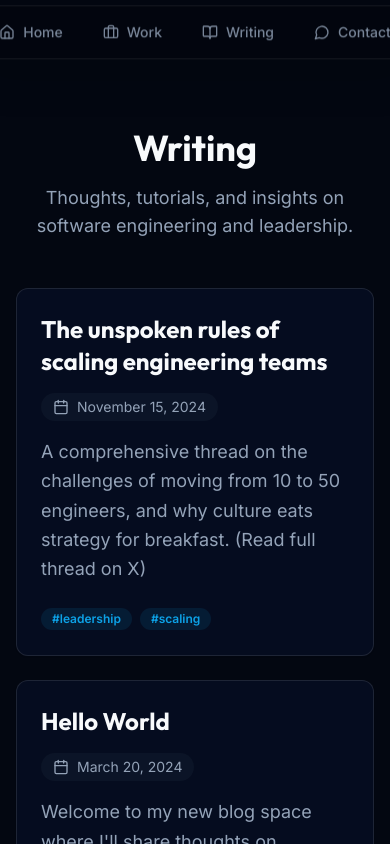
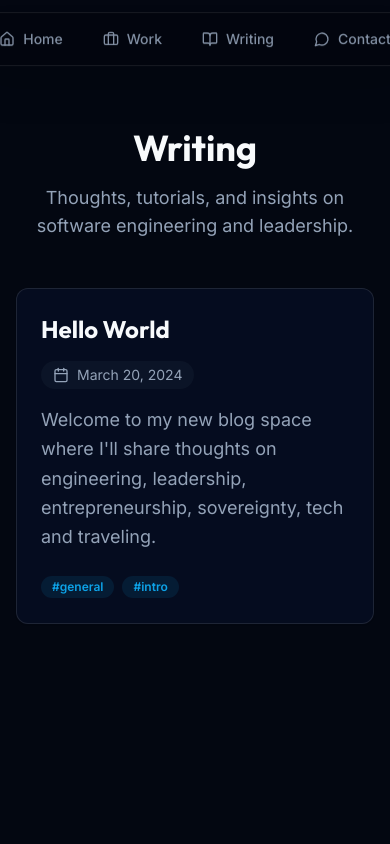
Before and after one commit to zot24/zot24, a Next.js app: page /blog in a window 390 px wide. Shown: the top 844 px of the page. Built offline with nearby package versions, Linux system fonts and the light colour scheme.

Commit message:
feat: Add CLAUDE.md for project guidance, implement blog card component, enhance navigation and social link tracking, and update profile and content details

```diff
--- a/app/blog/page.tsx
+++ b/app/blog/page.tsx
@@ -1,9 +1,6 @@
-import Link from 'next/link';
 import { getAllPosts } from '@/lib/blog';
-import { Card } from '@/components/ui/card';
-import { Badge } from '@/components/ui/badge';
-import { BookOpen, Calendar, ArrowRight } from 'lucide-react';
-import { format } from 'date-fns';
+import { BookOpen } from 'lucide-react';
+import { BlogCard } from '@/components/blog-card';
 
 export const metadata = {
     title: 'Writing - zot24',
@@ -26,40 +23,7 @@ export default function BlogPage() {
                 <div className="grid gap-6">
                     {posts.length > 0 ? (
                         posts.map((post) => (
-                            <Link key={post.slug} href={`/blog/${post.slug}`}>
-                                <Card className="p-6 md:p-8 hover:bg-muted/5 transition-colors border-white/10 group cursor-pointer h-full">
-                                    <div className="flex flex-col gap-4">
-                                        <div className="flex flex-col md:flex-row md:items-center justify-between gap-4">
-                                            <h2 className="text-2xl font-bold font-heading group-hover:text-primary transition-colors">
-                                                {post.title}
-                                            </h2>
-                                            <div className="flex items-center gap-2 text-sm text-muted-foreground bg-muted/30 px-3 py-1 rounded-full w-fit">
-                                                <Calendar className="w-4 h-4" />
-                                                <time dateTime={post.date}>
-                                                    {format(new Date(post.date), 'MMMM d, yyyy')}
-                                                </time>
-                                            </div>
-                                        </div>
-
-                                        <p className="text-muted-foreground text-lg leading-relaxed">
-                                            {post.description}
-                                        </p>
-
-                                        <div className="flex items-center justify-between mt-2">
-                                            <div className="flex gap-2">
-                                                {post.tags?.map((tag) => (
-                                                    <Badge key={tag} variant="secondary" className="text-xs bg-primary/10 text-primary hover:bg-primary/20">
-                                                        #{tag}
-                                                    </Badge>
-                                                ))}
-                                            </div>
-                                            <div className="flex items-center gap-1 text-primary font-medium opacity-0 group-hover:opacity-100 transition-opacity -translate-x-4 group-hover:translate-x-0 duration-300">
-                                                Read Article <ArrowRight className="w-4 h-4" />
-                                            </div>
-                                        </div>
-                                    </div>
-                                </Card>
-                            </Link>
+                            <BlogCard key={post.slug} post={post} />
                         ))
                     ) : (
                         <div className="text-center py-20 text-muted-foreground">
--- a/app/layout.tsx
+++ b/app/layout.tsx
@@ -1,6 +1,7 @@
 import './globals.css';
 import type { Metadata } from 'next';
 import { Inter, Outfit } from 'next/font/google';
+import Script from 'next/script';
 import { Providers } from './providers';
 import { NavigationMenu } from '@/components/navigation-menu';
 
@@ -24,6 +25,11 @@ export default function RootLayout({
           <NavigationMenu />
           {children}
         </Providers>
+        <Script
+          src="https://umami.motty.io/script.js"
+          data-website-id="c9e30775-03c2-4b26-bdbd-90006ac86727"
+          strategy="afterInteractive"
+        />
       </body>
     </html>
   );
--- /dev/null
+++ b/components/blog-card.tsx
@@ -0,0 +1,76 @@
+'use client';
+
+import Link from 'next/link';
+import { Card } from '@/components/ui/card';
+import { Badge } from '@/components/ui/badge';
+import { Calendar, ArrowRight } from 'lucide-react';
+import { format } from 'date-fns';
+import type { BlogPost } from '@/lib/blog';
+import { trackArticleClick } from '@/lib/analytics';
+
+interface BlogCardProps {
+  post: BlogPost;
+}
+
+export function BlogCard({ post }: BlogCardProps) {
+  const isExternal = !!post.externalLink;
+  const href = post.externalLink || `/blog/${post.slug}`;
+
+  const handleClick = () => {
+    trackArticleClick({
+      title: post.title,
+      slug: post.slug,
+      isExternal,
+      platform: post.platform,
+    });
+  };
+
+  const CardContent = (
+    <Card className="p-6 md:p-8 hover:bg-muted/5 transition-colors border-white/10 group cursor-pointer h-full">
+      <div className="flex flex-col gap-4">
+        <div className="flex flex-col md:flex-row md:items-center justify-between gap-4">
+          <h2 className="text-2xl font-bold font-heading group-hover:text-primary transition-colors">
+            {post.title}
+          </h2>
+          <div className="flex items-center gap-2 text-sm text-muted-foreground bg-muted/30 px-3 py-1 rounded-full w-fit">
+            <Calendar className="w-4 h-4" />
+            <time dateTime={post.date}>
+              {format(new Date(post.date), 'MMMM d, yyyy')}
+            </time>
+          </div>
+        </div>
+
+        <p className="text-muted-foreground text-lg leading-relaxed">
+          {post.description}
+        </p>
+
+        <div className="flex items-center justify-between mt-2">
+          <div className="flex gap-2">
+            {post.tags?.map((tag) => (
+              <Badge key={tag} variant="secondary" className="text-xs bg-primary/10 text-primary hover:bg-primary/20">
+                #{tag}
+              </Badge>
+            ))}
+          </div>
+          <div className="flex items-center gap-1 text-primary font-medium opacity-0 group-hover:opacity-100 transition-opacity -translate-x-4 group-hover:translate-x-0 duration-300">
+            Read Article <ArrowRight className="w-4 h-4" />
+          </div>
+        </div>
+      </div>
+    </Card>
+  );
+
+  if (isExternal) {
+    return (
+      <a href={href} target="_blank" rel="noopener noreferrer" onClick={handleClick}>
+        {CardContent}
+      </a>
+    );
+  }
+
+  return (
+    <Link href={href} onClick={handleClick}>
+      {CardContent}
+    </Link>
+  );
+}
--- a/components/navigation-menu.tsx
+++ b/components/navigation-menu.tsx
@@ -5,6 +5,19 @@ import Link from 'next/link';
 import { motion, AnimatePresence } from 'framer-motion';
 import { Home, Briefcase, MessageCircle, BookOpen } from 'lucide-react';
 import { Button } from '@/components/ui/button';
+import { trackNavClick, type NavClickData } from '@/lib/analytics';
+
+const navItems: Array<{
+  href: string;
+  icon: typeof Home;
+  label: string;
+  destination: NavClickData['destination'];
+}> = [
+  { href: '/', icon: Home, label: 'Home', destination: 'home' },
+  { href: '/#work', icon: Briefcase, label: 'Work', destination: 'work' },
+  { href: '/blog', icon: BookOpen, label: 'Writing', destination: 'writing' },
+  { href: '/#contact', icon: MessageCircle, label: 'Contact', destination: 'contact' },
+];
 
 export function NavigationMenu() {
   const [isHovering, setIsHovering] = useState(false);
@@ -57,30 +70,24 @@ export function NavigationMenu() {
         >
           <div className="bg-black/20 backdrop-blur-md border border-white/10 shadow-2xl rounded-full px-6 py-2 pointer-events-auto">
             <div className="flex items-center gap-2">
-              <Button variant="ghost" size="sm" className="text-muted-foreground hover:text-foreground hover:bg-white/5 rounded-full px-4" asChild>
-                <Link href="/" className="flex items-center gap-2">
-                  <Home className="h-4 w-4" />
-                  <span className="font-medium">Home</span>
-                </Link>
-              </Button>
-              <Button variant="ghost" size="sm" className="text-muted-foreground hover:text-foreground hover:bg-white/5 rounded-full px-4" asChild>
-                <Link href="/#work" className="flex items-center gap-2">
-                  <Briefcase className="h-4 w-4" />
-                  <span className="font-medium">Work</span>
-                </Link>
-              </Button>
-              <Button variant="ghost" size="sm" className="text-muted-foreground hover:text-foreground hover:bg-white/5 rounded-full px-4" asChild>
-                <Link href="/blog" className="flex items-center gap-2">
-                  <BookOpen className="h-4 w-4" />
-                  <span className="font-medium">Writing</span>
-                </Link>
-              </Button>
-              <Button variant="ghost" size="sm" className="text-muted-foreground hover:text-foreground hover:bg-white/5 rounded-full px-4" asChild>
-                <Link href="/#contact" className="flex items-center gap-2">
-                  <MessageCircle className="h-4 w-4" />
-                  <span className="font-medium">Contact</span>
-                </Link>
-              </Button>
+              {navItems.map((item) => (
+                <Button
+                  key={item.href}
+                  variant="ghost"
+                  size="sm"
+                  className="text-muted-foreground hover:text-foreground hover:bg-white/5 rounded-full px-4"
+                  asChild
+                >
+                  <Link
+                    href={item.href}
+                    className="flex items-center gap-2"
+                    onClick={() => trackNavClick({ destination: item.destination, href: item.href })}
+                  >
+                    <item.icon className="h-4 w-4" />
+                    <span className="font-medium">{item.label}</span>
+                  </Link>
+                </Button>
+              ))}
             </div>
           </div>
         </motion.nav>
--- a/components/sections/hero.tsx
+++ b/components/sections/hero.tsx
@@ -20,7 +20,7 @@ export function Hero() {
       </div>
 
       <div className="container relative z-10 px-4 mx-auto">
-        <div className="flex flex-col-reverse lg:flex-row items-center gap-12 lg:gap-24">
+        <div className="flex flex-col-reverse lg:flex-row items-center justify-center gap-12 lg:gap-20 max-w-5xl mx-auto">
           <motion.div
             initial={{ opacity: 0, x: -20 }}
             animate={{ opacity: 1, x: 0 }}
@@ -39,7 +39,7 @@ export function Hero() {
               </div>
               <div className="space-y-3 max-w-2xl mx-auto lg:mx-0">
                 <p className="text-xl lg:text-2xl text-muted-foreground font-light leading-relaxed">
-                  15+ years building <span className="text-foreground font-medium">cloud platforms</span> and <span className="text-foreground font-medium">scalable infrastructure</span> at companies like BlackRock, Anaplan, and Entelo.
+                  23 years building <span className="text-foreground font-medium">cloud platforms</span> and <span className="text-foreground font-medium">scalable infrastructure</span> at companies like BlackRock, Anaplan, and Entelo.
                 </p>
                 <p className="text-lg text-muted-foreground/80 font-light leading-relaxed">
                   Entrepreneur and seed investor. Currently based in <span className="text-foreground font-medium">Paraguay</span> after years of traveling across the globe.
--- a/components/sections/skills.tsx
+++ b/components/sections/skills.tsx
@@ -18,7 +18,7 @@ export function Skills() {
                 >
                     <h2 className="text-3xl md:text-4xl font-heading font-bold tracking-tight">Technical Expertise</h2>
                     <p className="text-muted-foreground text-lg max-w-2xl mx-auto">
-                        A comprehensive toolbelt built over 15+ years of engineering leadership and development.
+                        A comprehensive toolbelt built over 23 years of engineering leadership and development.
                     </p>
                 </motion.div>
 
--- a/components/sections/writing.tsx
+++ b/components/sections/writing.tsx
@@ -8,6 +8,7 @@ import { Button } from '@/components/ui/button';
 import { ArrowRight, BookOpen } from 'lucide-react';
 import { format } from 'date-fns';
 import type { BlogPost } from '@/lib/blog';
+import { trackArticleClick } from '@/lib/analytics';
 
 interface WritingProps {
     posts: BlogPost[];
@@ -101,11 +102,21 @@ export function Writing({ posts }: WritingProps) {
                                 transition={{ delay: index * 0.1 }}
                             >
                                 {isExternal ? (
-                                    <a href={href} target="_blank" rel="noopener noreferrer" className="block h-full">
+                                    <a
+                                        href={href}
+                                        target="_blank"
+                                        rel="noopener noreferrer"
+                                        className="block h-full"
+                                        onClick={() => trackArticleClick({ title: post.title, slug: post.slug, isExternal: true, platform: post.platform })}
+                                    >
                                         {CardContent}
                                     </a>
                                 ) : (
-                                    <Link href={href} className="block h-full">
+                                    <Link
+                                        href={href}
+                                        className="block h-full"
+                                        onClick={() => trackArticleClick({ title: post.title, slug: post.slug, isExternal: false })}
+                                    >
                                         {CardContent}
                                     </Link>
                                 )}
--- a/components/social-links.tsx
+++ b/components/social-links.tsx
@@ -3,6 +3,7 @@
 import { motion } from 'framer-motion';
 import { Github, Linkedin, Twitter, Mail } from 'lucide-react';
 import { Button } from '@/components/ui/button';
+import { trackSocialClick, type SocialClickData } from '@/lib/analytics';
 
 const socialLinks = [
   {
@@ -11,6 +12,7 @@ const socialLinks = [
     href: 'https://github.com/zot24',
     color: 'hover:text-[#333]',
     bgColor: 'hover:bg-[#333]/10',
+    platform: 'github' as const,
   },
   {
     name: 'LinkedIn',
@@ -18,6 +20,7 @@ const socialLinks = [
     href: 'https://www.linkedin.com/in/zot24/',
     color: 'hover:text-[#0077B5]',
     bgColor: 'hover:bg-[#0077B5]/10',
+    platform: 'linkedin' as const,
   },
   {
     name: 'Twitter',
@@ -25,6 +28,7 @@ const socialLinks = [
     href: 'https://twitter.com/zot24',
     color: 'hover:text-[#1DA1F2]',
     bgColor: 'hover:bg-[#1DA1F2]/10',
+    platform: 'twitter' as const,
   },
   {
     name: 'Email',
@@ -32,6 +36,7 @@ const socialLinks = [
     href: 'mailto:hi@zot24.com',
     color: 'hover:text-primary',
     bgColor: 'hover:bg-primary/10',
+    platform: 'email' as const,
   },
 ];
 
@@ -54,6 +59,7 @@ export function SocialLinks() {
               href={link.href}
               target={link.name !== 'Email' ? '_blank' : undefined}
               rel={link.name !== 'Email' ? 'noopener noreferrer' : undefined}
+              onClick={() => trackSocialClick({ platform: link.platform, href: link.href })}
             >
               <link.icon className="w-5 h-5" />
               <span className="sr-only">{link.name}</span>
--- a/content/posts/hello-world.md
+++ b/content/posts/hello-world.md
@@ -1,16 +1,16 @@
 ---
 title: "Hello World"
 date: "2024-03-20"
-description: "Welcome to my new blog space where I'll share thoughts on engineering, leadership, and tech."
+description: "Welcome to my new blog space where I'll share thoughts on engineering, leadership, entrepreneurship, sovereignty, tech and traveling."
 tags: ["general", "intro"]
 ---
 
 # Hello World
 
-Welcome to my personal blog. This is where I'll be sharing my journey in software engineering, leadership insights, and maybe some random thoughts about technology.
+Welcome to my personal blog. This is where I'll be sharing my journey in software engineering, leadership insights, and maybe some random thoughts about technology, entrepreneurship, sovereignty and travel. Or the other way around.
 
 ## Why a blog?
 
-I've always believed that writing is the best way to clarify your thinking. As I navigate through different challenges in my career, I want to document them not just for others, but for my future self.
+I've always believed that writing is the best way to clarify your thinking. As I navigate through different challenges in my life, I want to document them not just for others, but for my future self.
 
 Stay tuned for more!
--- a/content/posts/x-thread-scaling-teams.md
+++ /dev/null
@@ -1,9 +0,0 @@
----
-title: "The unspoken rules of scaling engineering teams"
-date: "2024-11-15"
-description: "A comprehensive thread on the challenges of moving from 10 to 50 engineers, and why culture eats strategy for breakfast. (Read full thread on X)"
-tags: ["leadership", "scaling"]
-externalLink: "https://x.com/zot24"
-platform: "X"
----
-(Content is external)
--- a/content/profile.json
+++ b/content/profile.json
@@ -1,7 +1,7 @@
 {
     "name": "zot24",
     "headline": "Engineering Leader",
-    "summary": "15+ years building world-class engineering teams and scalable cloud infrastructure.",
+    "summary": "23 years as a software engineer, including 10 years building cloud platforms and scalable infrastructure. Entrepreneur and seed investor, currently based in Paraguay after years of traveling globally.",
     "skills": [
         "Kubernetes",
         "Terraform",
--- /dev/null
+++ b/lib/analytics.ts
@@ -0,0 +1,71 @@
+declare global {
+  interface Window {
+    umami?: {
+      track: (eventName: string, eventData?: Record<string, string | number | boolean>) => void;
+    };
+  }
+}
+
+export const AnalyticsEvents = {
+  SOCIAL_CLICK: 'social-click',
+  NAV_CLICK: 'nav-click',
+  ARTICLE_CLICK: 'article-click',
+} as const;
+
+type AnalyticsEventName = (typeof AnalyticsEvents)[keyof typeof AnalyticsEvents];
+
+export interface SocialClickData {
+  platform: 'github' | 'linkedin' | 'twitter' | 'email';
+  href: string;
+}
+
+export interface NavClickData {
+  destination: 'home' | 'work' | 'writing' | 'contact';
+  href: string;
+}
+
+export interface ArticleClickData {
+  title: string;
+  slug: string;
+  isExternal: boolean;
+  platform?: string;
+}
+
+export function trackEvent(
+  eventName: AnalyticsEventName,
+  eventData?: Record<string, string | number | boolean>
+): void {
+  if (typeof window === 'undefined') return;
+
+  if (!window.umami) {
+    if (process.env.NODE_ENV === 'development') {
+      console.log('[Analytics]', eventName, eventData);
+    }
+    return;
+  }
+
+  try {
+    window.umami.track(eventName, eventData);
+  } catch (error) {
+    if (process.env.NODE_ENV === 'development') {
+      console.error('[Analytics] Error:', error);
+    }
+  }
+}
+
+export function trackSocialClick(data: SocialClickData): void {
+  trackEvent(AnalyticsEvents.SOCIAL_CLICK, { platform: data.platform, href: data.href });
+}
+
+export function trackNavClick(data: NavClickData): void {
+  trackEvent(AnalyticsEvents.NAV_CLICK, { destination: data.destination, href: data.href });
+}
+
+export function trackArticleClick(data: ArticleClickData): void {
+  trackEvent(AnalyticsEvents.ARTICLE_CLICK, {
+    title: data.title,
+    slug: data.slug,
+    isExternal: String(data.isExternal),
+    ...(data.platform && { platform: data.platform }),
+  });
+}
```
Also changed, not shown: 1 other file (tests, documents, lock files or other folders).
